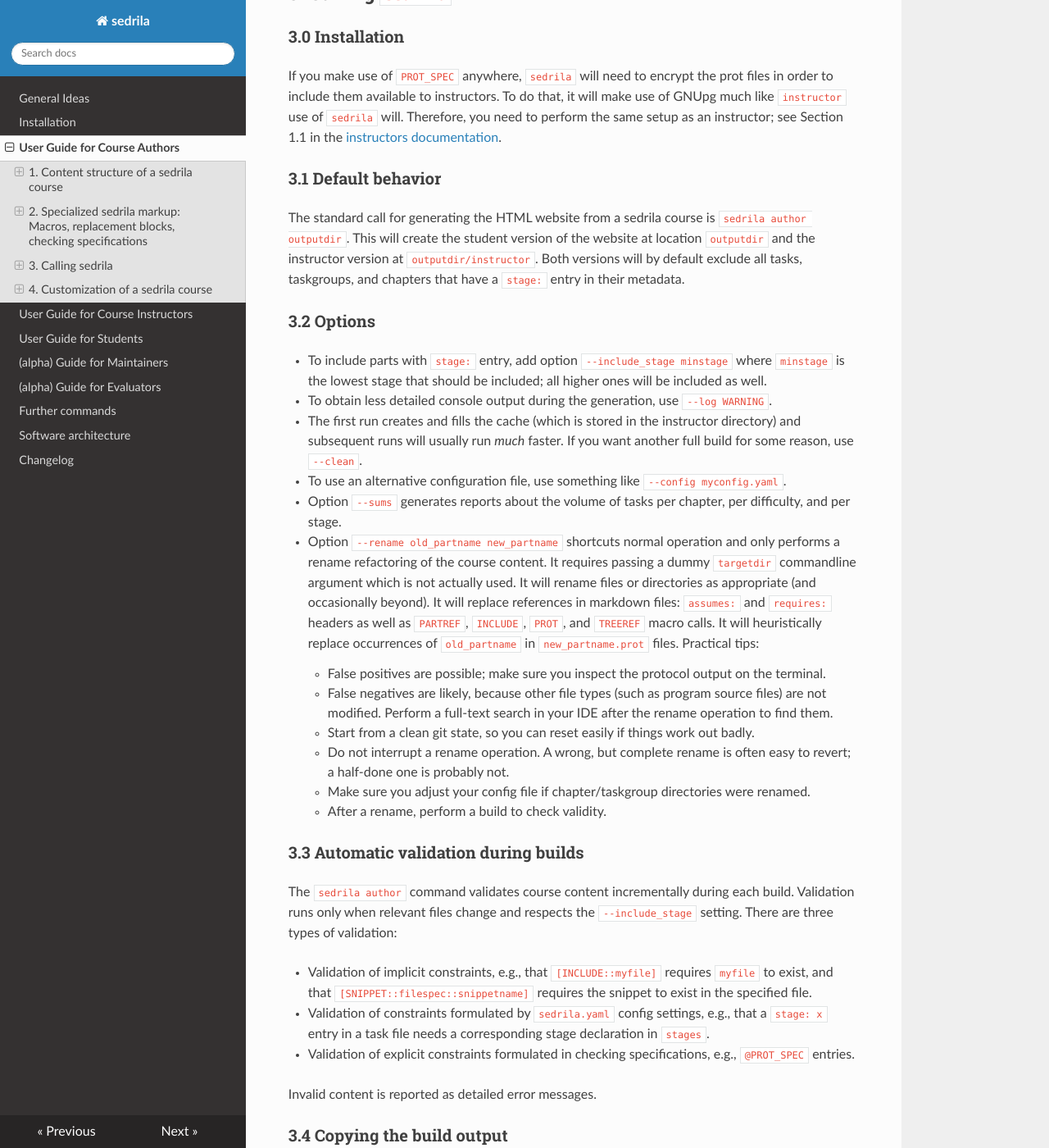
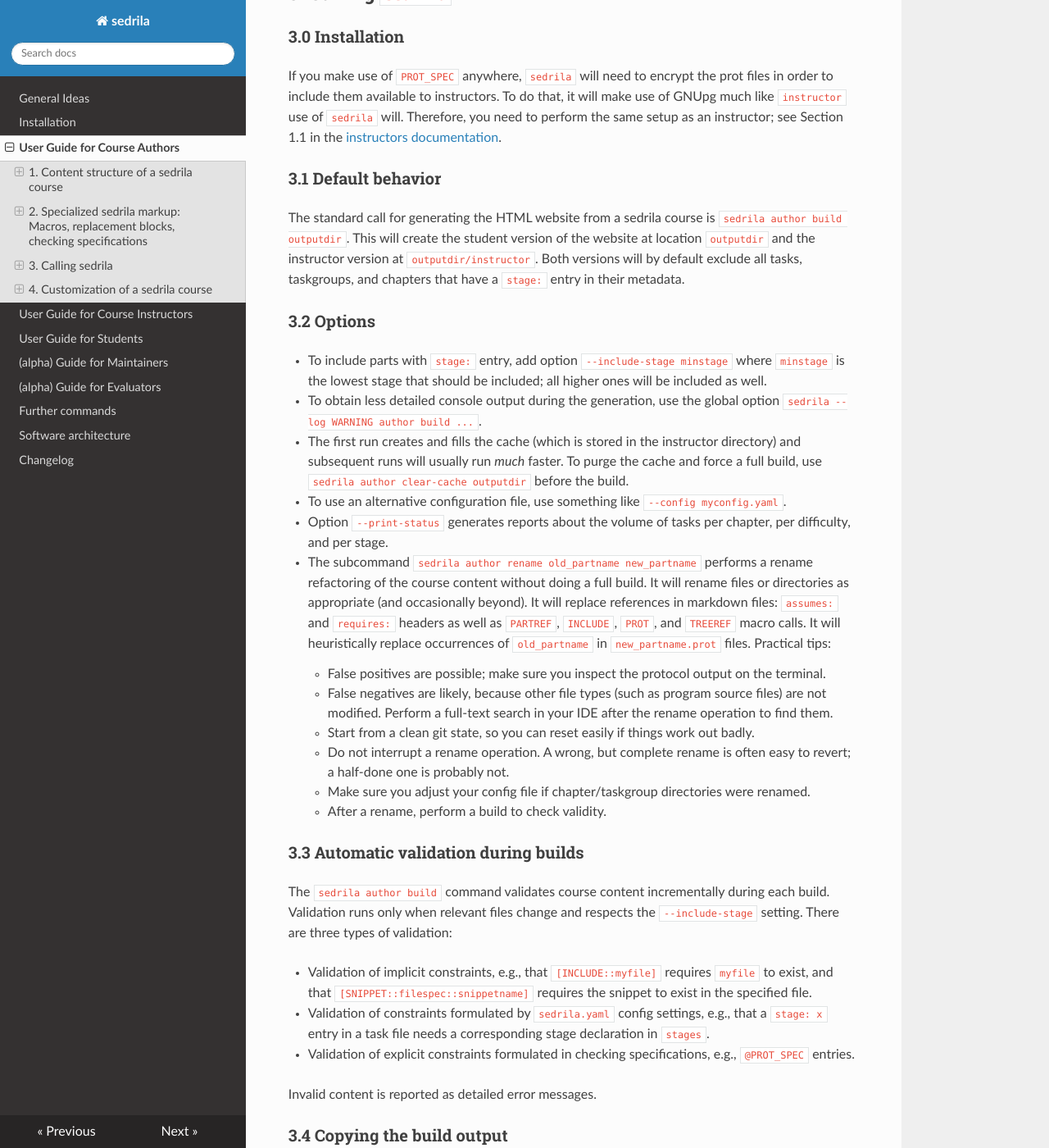
Before and after one commit to fubinf/sedrila, an MkDocs documentation site: the page built from docs/authors.md, in a window 1280 px wide and 1400 px high, scrolled down 22676 px. Shown: the whole window at 82% size. Built offline with MkDocs 1.6.1, drawn with Linux system fonts in a browser that asks for light colours; nearby versions of some CDN libraries; some of the changed text lies outside the part shown.

```diff
--- a/docs/authors.md
+++ b/docs/authors.md
@@ -92,7 +92,7 @@ at any spot anywhere in the file. These replacements are performed before the YA
 - `stages`: ordered list of allowed values for the 'stage:' metadata entry for tasks, taskgroups, and chapters.
   Meant to represent the development stage of a part, from a draft entry to a finished one.
   For instance, if stages are `['draft', 'alpha', 'beta']` (the recommended set) and sedrila is called with
-  option `--include_stage alpha`, then parts with stage `alpha` or `beta` are used,
+  option `--include-stage alpha`, then parts with stage `alpha` or `beta` are used,
   as are those with no `stage:` entry, but parts with stage `draft` will be suppressed.
   No stage is the default and represents finished entries.
 - `blockmacro_topmatter`: specifies fixed text that is inserted in the generated HTML files
@@ -1060,7 +1060,7 @@ Notes:
 - Rejects mixing `skip=1` with others (`command_re`, `output_re`, `manual`, or `exitcode`)
 - Warns if `manual=` lacks inline text
 - Reports errors when specs lack all of `command_re`, `output_re`, `manual`, and `skip` (requires at least one)
-- Validates all tasks but respects `--include_stage` for error reporting:
+- Validates all tasks but respects `--include-stage` for error reporting:
 
     - Tasks matching the stage filter: **errors**
     - Tasks excluded by the stage filter: **warnings**
@@ -1115,7 +1115,7 @@ see Section 1.1 in the [instructors documentation](instructors.md).
 ### 3.1 Default behavior
 
 The standard call for generating the HTML website from a sedrila course is
-`sedrila author outputdir`.
+`sedrila author build outputdir`.
 This will create the student version of the website at location `outputdir`
 and the instructor version at `outputdir/instructor`.
 Both versions will by default exclude all tasks, taskgroups, and chapters that have a
@@ -1123,18 +1123,19 @@ Both versions will by default exclude all tasks, taskgroups, and chapters that h
 
 ### 3.2 Options
 
-- To include parts with `stage:` entry, add option `--include_stage minstage` where `minstage`
+- To include parts with `stage:` entry, add option `--include-stage minstage` where `minstage`
   is the lowest stage that should be included; all higher ones will be included as well.
-- To obtain less detailed console output during the generation, use `--log WARNING`.
+- To obtain less detailed console output during the generation, use the global option
+  `sedrila --log WARNING author build ...`.
 - The first run creates and fills the cache (which is stored in the instructor directory)
   and subsequent runs will usually run _much_ faster.
-  If you want another full build for some reason, use `--clean`.
+  To purge the cache and force a full build, use `sedrila author clear-cache outputdir`
+  before the build.
 - To use an alternative configuration file, use something like `--config myconfig.yaml`.
-- Option `--sums` generates reports about the volume of tasks per chapter,
+- Option `--print-status` generates reports about the volume of tasks per chapter,
   per difficulty, and per stage.
-- Option `--rename old_partname new_partname` shortcuts normal operation and only performs a
-  rename refactoring of the course content.
-  It requires passing a dummy `targetdir` commandline argument which is not actually used.
+- The subcommand `sedrila author rename old_partname new_partname` performs a
+  rename refactoring of the course content without doing a full build.
   It will rename files or directories as appropriate (and occasionally beyond).
   It will replace references in markdown files:
   `assumes:` and `requires:` headers as well as `PARTREF`, `INCLUDE`, `PROT`, and `TREEREF`
@@ -1153,8 +1154,8 @@ Both versions will by default exclude all tasks, taskgroups, and chapters that h
 
 ### 3.3 Automatic validation during builds
 
-The `sedrila author` command validates course content incrementally during each build.
-Validation runs only when relevant files change and respects the `--include_stage` setting.
+The `sedrila author build` command validates course content incrementally during each build.
+Validation runs only when relevant files change and respects the `--include-stage` setting.
 There are three types of validation:
 
 - Validation of implicit constraints, e.g., that `[INCLUDE::myfile]` requires `myfile` to exist,
@@ -1175,7 +1176,7 @@ has turned this function off, which would be unusual).
 
 In a more refined approach, you should exclude the cache file or files from copying:
 `instructor/.sedrila-cache.*`.
-These one or two files are used by `sedrila author` only, they are not part of the generated website.
+These one or two files are used by `sedrila author build` only, they are not part of the generated website.
 
 If have no Apache webserver, you would exclude the `instructor` subdirectory when copying
 the student website (i.e., copy `*.*`: `instructor` is the only entry that has no dot in its name)
```
Also changed, not shown: other parts of docs/authors.md (+1 -1 lines), docs/instructors.md (+3 -0 lines), docs/maintainers.md (+13 -10 lines), docs/students.md (+6 -0 lines).
